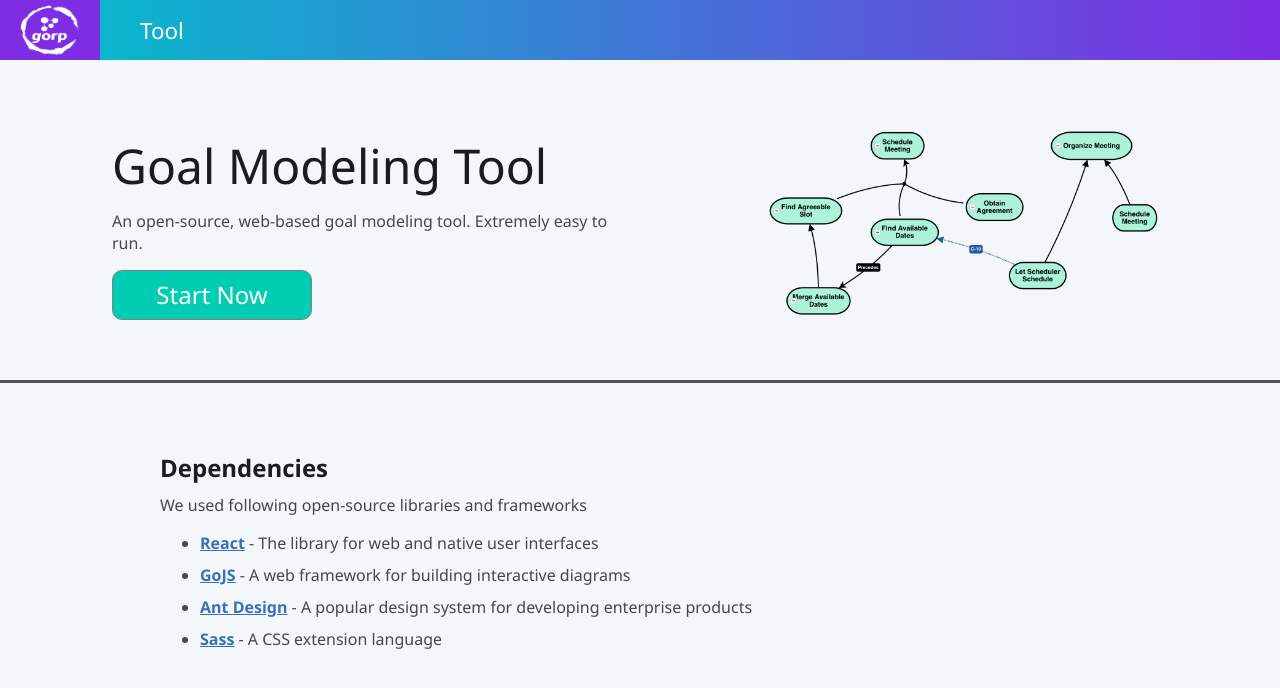
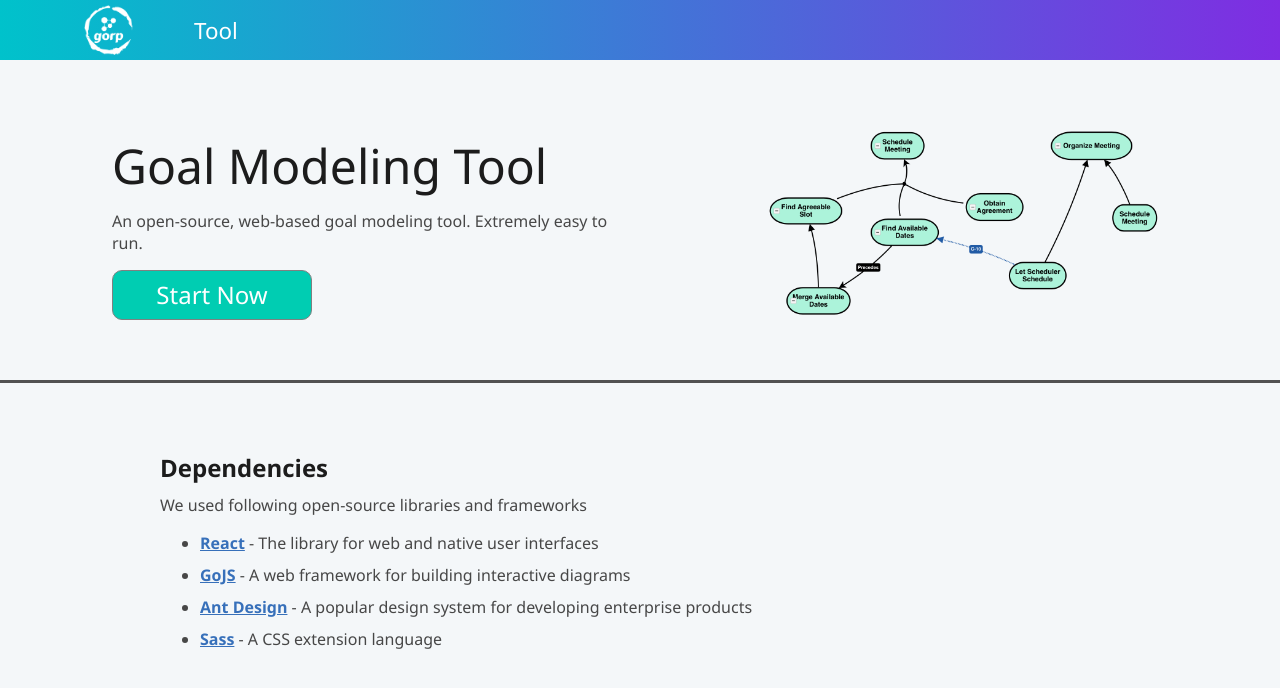
Before and after one commit to burakmert236/CMPE492, a React (Create React App) app in the folder frontend/: page / in a window 1280 px wide. Shown: the top 688 px of the page. Built offline with nearby package versions, Linux system fonts and the light colour scheme; what gojs would draw is missing.

Commit message:
logo fix

```diff
--- a/frontend/src/components/Navbar/Navbar.js
+++ b/frontend/src/components/Navbar/Navbar.js
@@ -161,7 +161,7 @@ const Navbar = ({ commandHandlerRef, diagram, navType }) => {
         <div className="navbar">
             <div className="navbar-buttons">
                 <div className="navbar-button logo" onClick={() => navigate("/")}>
-                    <img src={require("./logo.png")} height={50} width={60}/>
+                    <img src={require("./logo.png")} height={50} width={50}/>
                 </div>
 
                 {navType !== "landing" && <div className="navbar-button">
--- a/frontend/src/components/Navbar/Navbar.scss
+++ b/frontend/src/components/Navbar/Navbar.scss
@@ -12,6 +12,7 @@
         flex-direction: row;
         gap: 20px;
         font-size: 1.4rem;
+        margin-left: 4rem;
 
         .logo {
             font-weight: 900;
```
Also changed, not shown: 2 other files (tests, documents, lock files or other folders).
